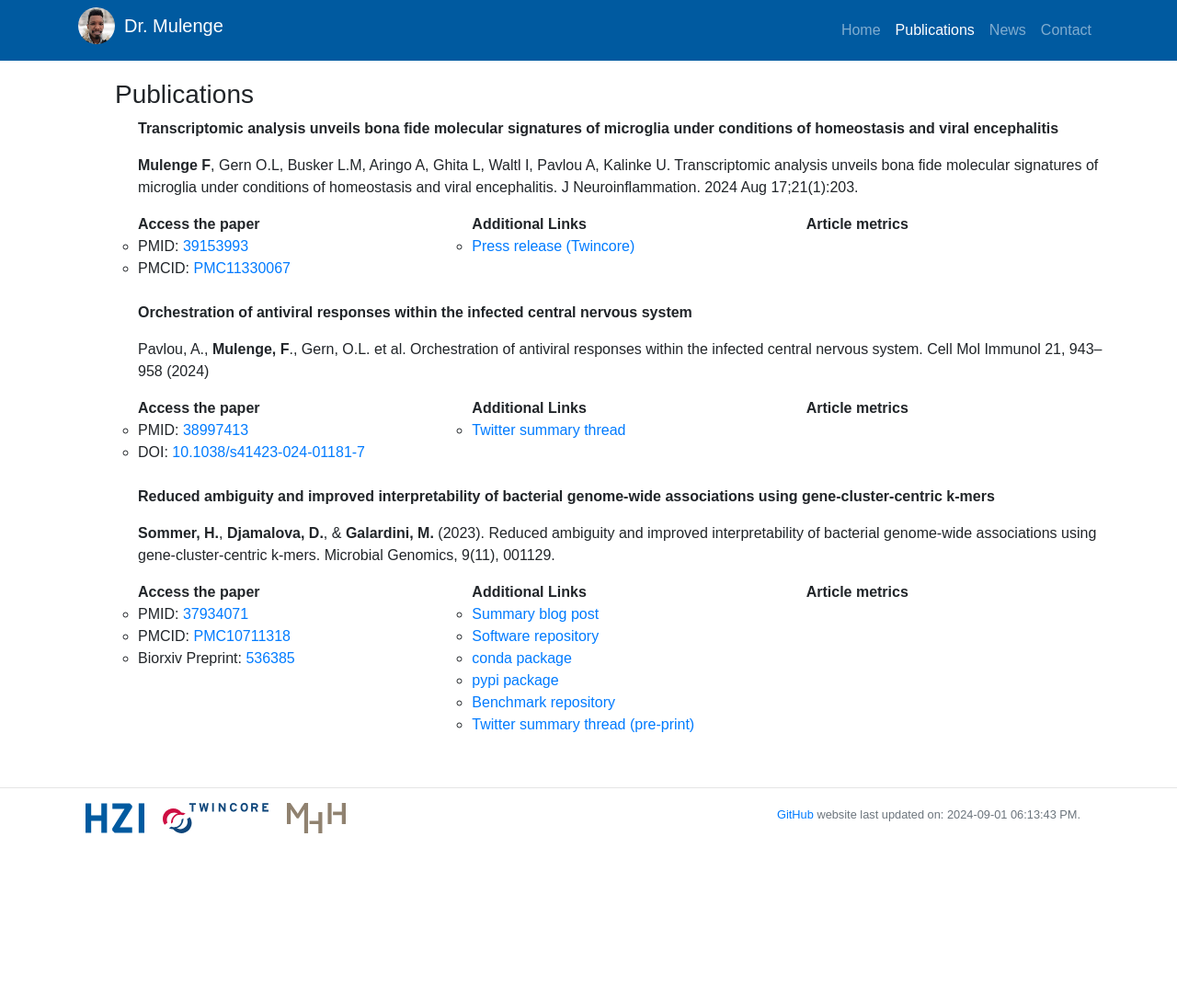
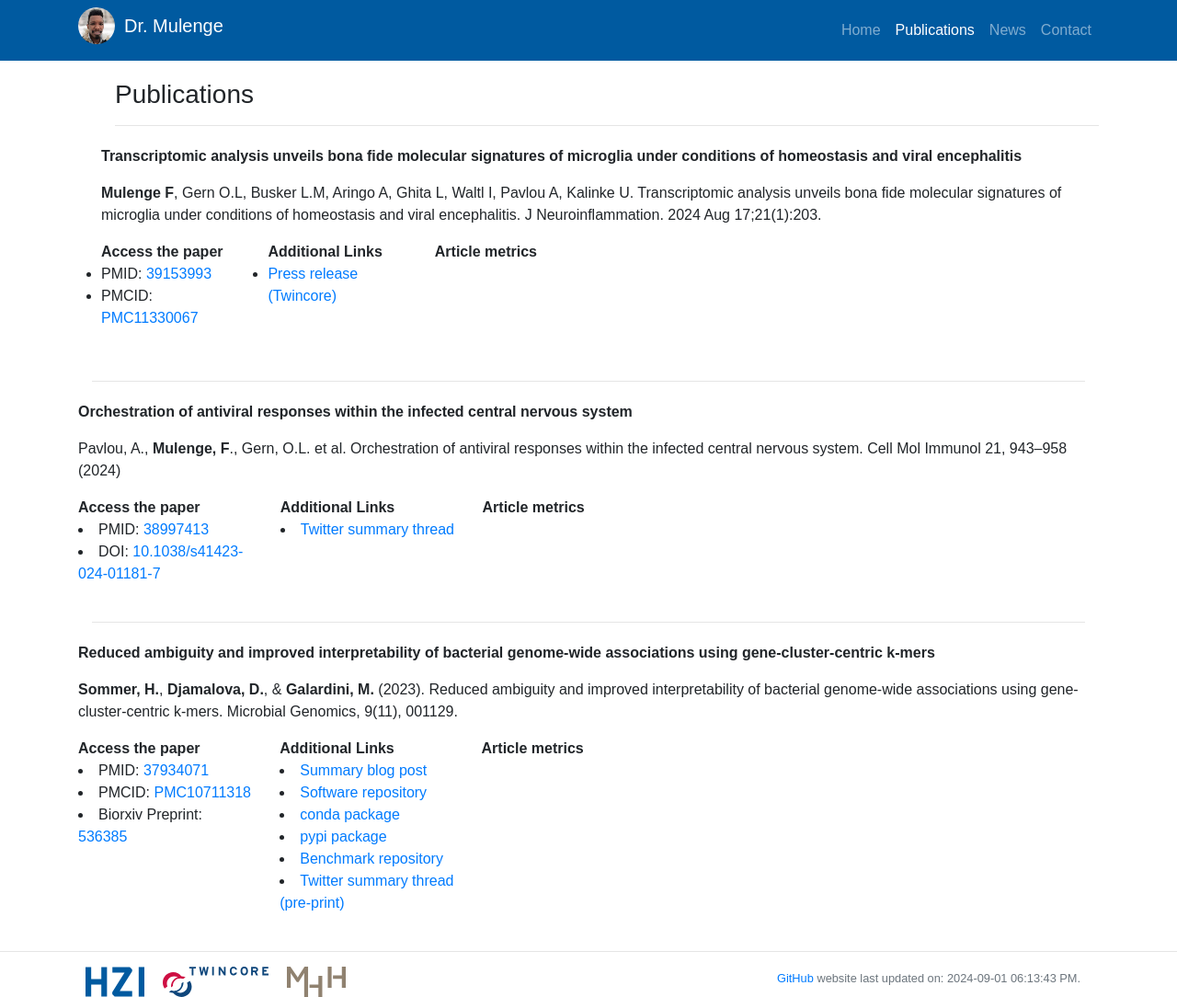
Before and after one commit to fmulenge/fmulenge.github.io, a Jekyll site: the page built from publications/index.html, in a window 1280 px wide. Shown: the whole page at 92% size. Built offline with Jekyll 4.4.1, drawn with Linux system fonts in a browser that asks for light colours; comment, search, counter and statistics services are not loaded; before the commit the page ends 906 px from its top, so only the background shows below that.

Commit message:
Update index.html

```diff
--- a/publications/index.html
+++ b/publications/index.html
@@ -14,7 +14,8 @@ group: publications
     <h3>Publications</h3>
 
 {% for publication in site.data.publications %}
-<div class="row">
+<hr>
+<div class="row" style="padding-top: 5px; margin-top: - 5px;>
 	<ul class="col-md-15">
 	        <div style="font-size: 100%; font-weight: bolder !important; width: 100%">{{ publication.title | markdownify }}</div>
 		<div>{{ publication.citation | markdownify }}</div>
```
